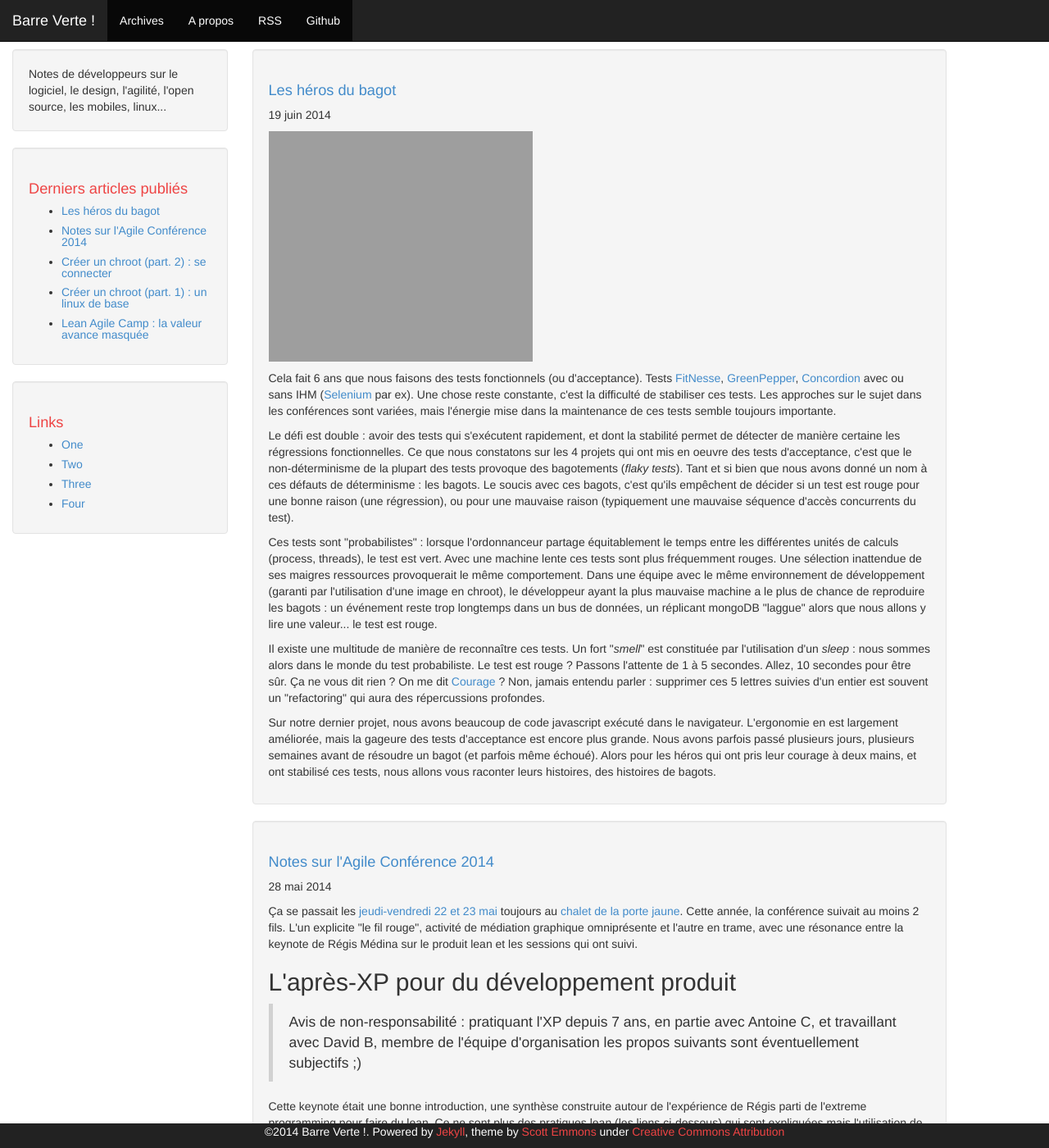
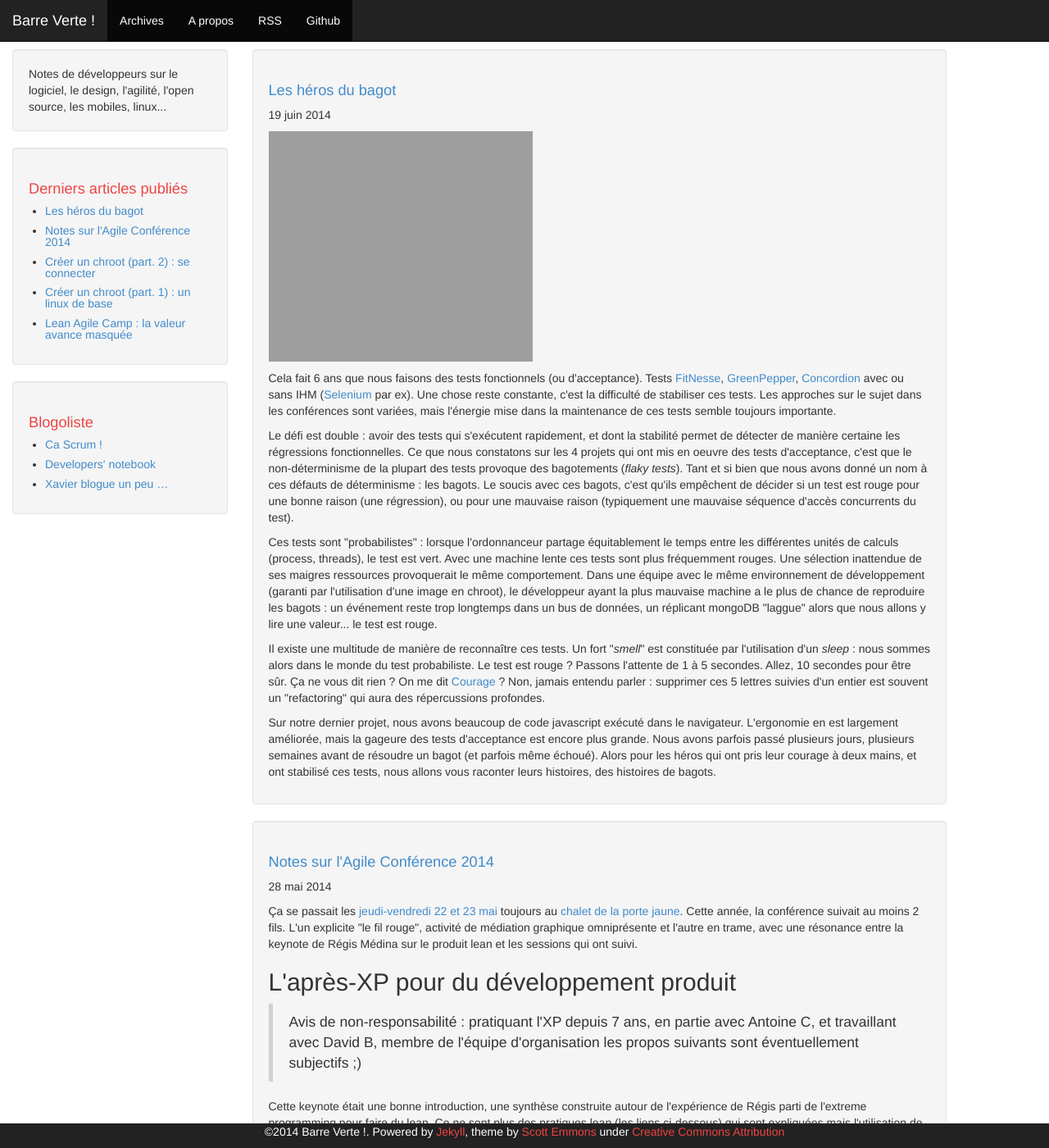
Before and after one commit to MichaelBitard/barreverte.github.io, a Jekyll site: the page built from index.html, in a window 1280 px wide and 1400 px high. Shown: the whole window at 82% size. Built offline with Jekyll 4.4.1, drawn with Linux system fonts in a browser that asks for light colours; Markdown is read by kramdown in place of the engine named in the settings; the list of posts is cut into pages by our own code.

Commit message:
blogroll. closes #3

```diff
--- a/_includes/links-list.html
+++ b/_includes/links-list.html
@@ -1,7 +1,6 @@
-<h1>Links</h1>
-<ul>
-  <li><a href="#">One</a></li>
-  <li><a href="#">Two</a></li>
-  <li><a href="#">Three</a></li>
-  <li><a href="#">Four</a></li>
+<h1>Blogoliste</h1>
+<ul class="side_list">
+	<li><a href="http://www.cascrum.dibus.org" title="Créer du logiciel c’est cool">Ca Scrum !</a></li>
+	<li><a href="http://devsnotebook.free.fr/" title="notes de développeur">Developers' notebook</a></li>
+	<li><a href="http://xnopre.blogspot.com/" title="Développement logiciel, Java, nouvelles technologies, Agilité et ingénierie agile, etc …">Xavier blogue un peu …</a></li>
 </ul>
--- a/_includes/sidebar.html
+++ b/_includes/sidebar.html
@@ -4,7 +4,7 @@
 
 <div class="sidebar well">
     <h1>Derniers articles publiés</h1>
-    <ul>
+    <ul class="side_list">
         {% for post in site.posts limit:5 %}
           <li><a href="{{ site.baseurl}}{{ post.url }}">{{ post.title }}</a></li>
         {% endfor %}
--- a/css/theme.css
+++ b/css/theme.css
@@ -59,3 +59,7 @@
 #disqus_thread {
     margin-top: 10px;
 }
+
+ul.side_list {
+    margin-left: -20px;
+}
```
